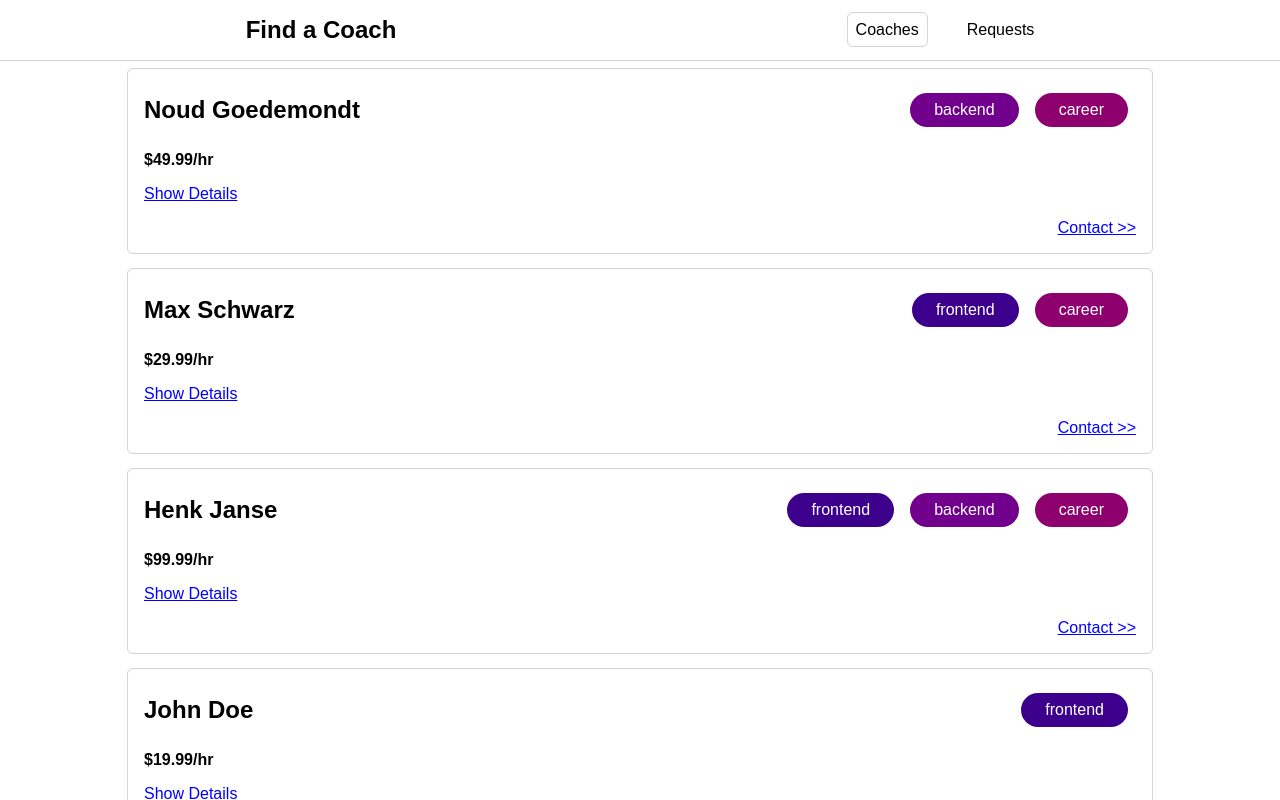
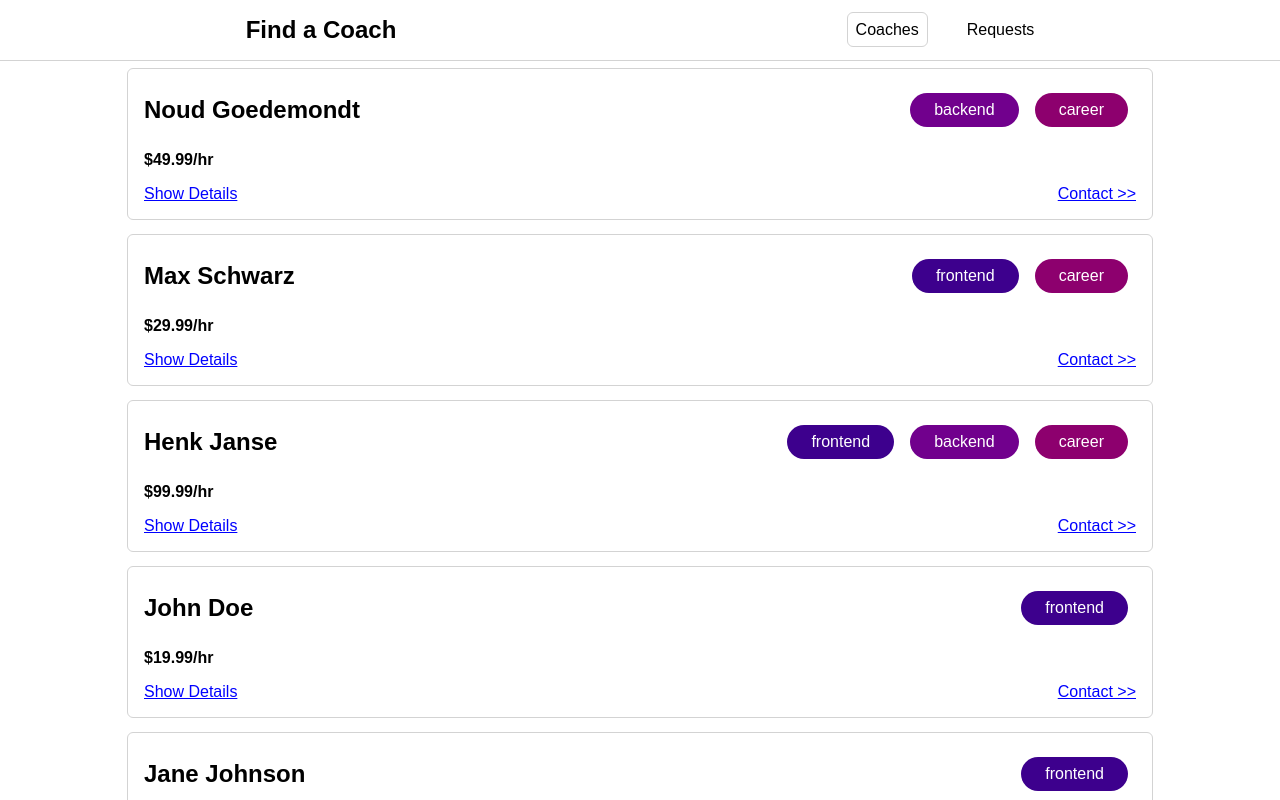
Before and after one commit to NoudGoedemondt/vue-course, a Vue app in the folder section-16/main-prj-01-starting-setup/: page /coaches in a window 1280 px wide. Shown: the top 800 px of the page. Built offline with nearby package versions, Linux system fonts and the light colour scheme.

Commit message:
tweaked styling

```diff
--- a/section-16/main-prj-01-starting-setup/src/components/coaches/CoachesListItem.vue
+++ b/section-16/main-prj-01-starting-setup/src/components/coaches/CoachesListItem.vue
@@ -14,11 +14,11 @@
     <div class="coach-item-body">
       <h4>${{ rate }}/hr</h4>
       <p v-if="showDetails">{{ description }}</p>
+    </div>
+    <div class="coach-item-actions">
       <a @click="toggleDetails">
         {{ showDetails ? 'Hide Details' : 'Show Details' }}
       </a>
-    </div>
-    <div class="coach-item-actions">
       <router-link :to="coachContactLink">Contact >></router-link>
     </div>
   </div>
@@ -99,6 +99,6 @@
 .coach-item-actions {
   display: flex;
   align-items: center;
-  justify-content: end;
+  justify-content: space-between;
 }
 </style>
```
